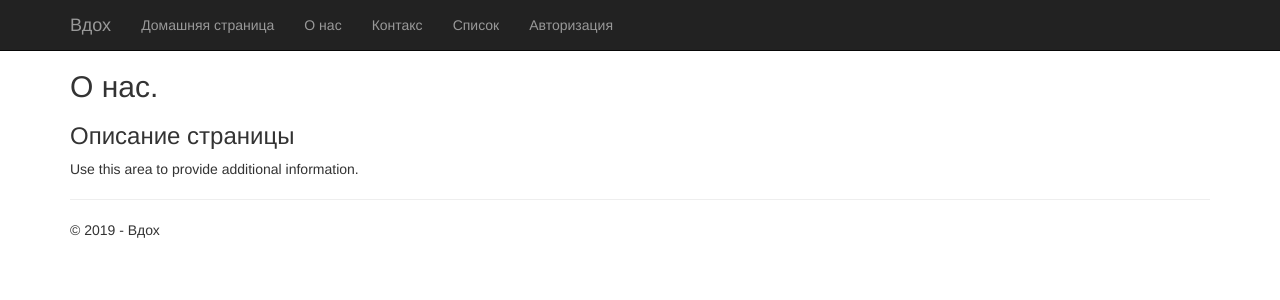
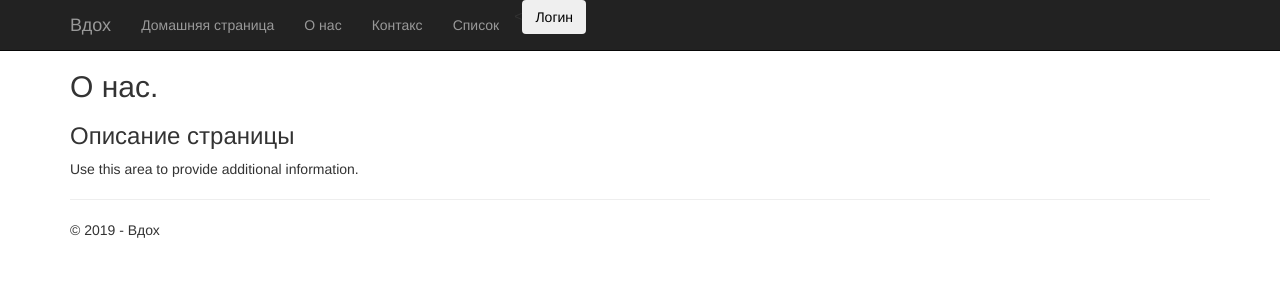
Before and after one commit to TGC-T/crowd, a Flask app: page /about in a window 1280 px wide. Shown: the top 300 px of the page. Run offline with Flask 2, Linux system fonts and the light colour scheme; some libraries are stand-ins or nearby versions.

Commit message:
Drop dowm menu list

```diff
--- a/templates/layout.html
+++ b/templates/layout.html
@@ -26,7 +26,19 @@
                     <li><a href="{{ url_for('about') }}">О нас</a></li>
                     <li><a href="{{ url_for('contact') }}">Контакс</a></li>
                     <li><a href="{{ url_for('getall') }}">Список</a></li>
-                    <li><a href="{{ url_for('login') }}">Авторизация</a></li>
+                    <li>
+                        <<div class="btn-group">
+                            <button type="button" class="btn btn-secondary dropdown-toggle" data-toggle="dropdown" aria-haspopup="true"
+                                aria-expanded="false">
+                                Логин
+                            </button>
+                            <div class="dropdown-menu">
+                                <a class="dropdown-item" href="{{ url_for('login') }}">Логин</a>
+                                <div class="dropdown-divider"></div>
+                                <a class="dropdown-item" href="#">Регистрация</a>
+                            </div>
+                            </div>
+                    </li>
                 </ul>
             </div>
         </div>
```
